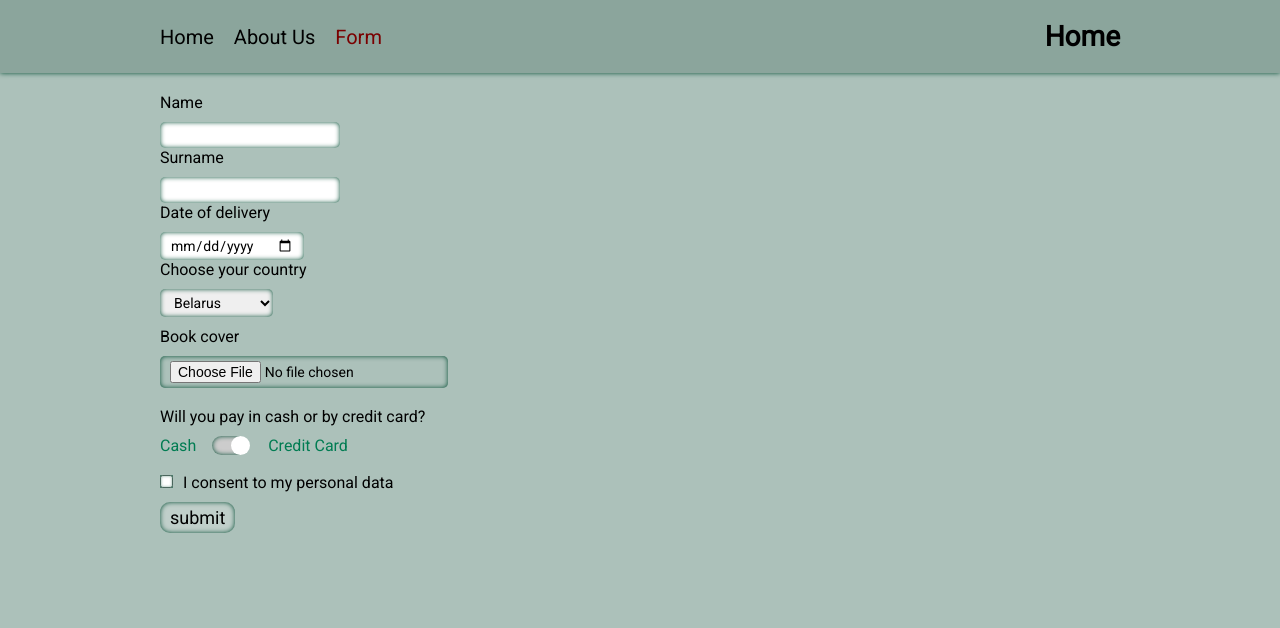
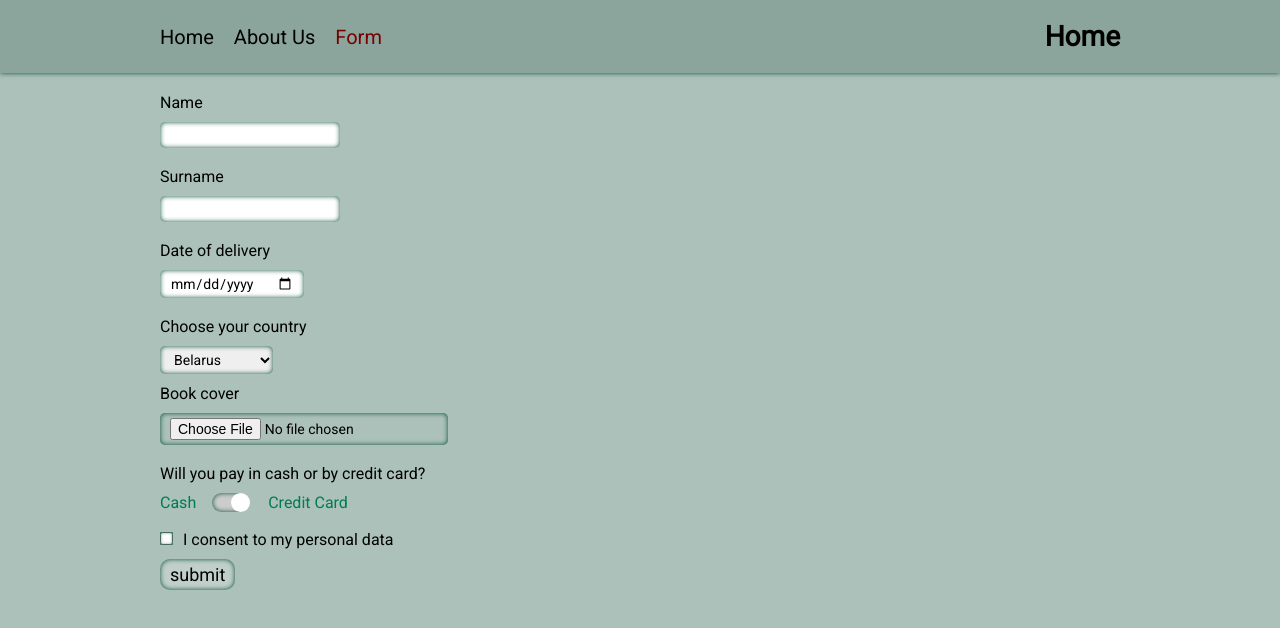
Before and after one commit to Tatiana-312/react2023q1, a React (Vite) app in the folder react-components/: page /form in a window 1280 px wide. Shown: the top 628 px of the page. Built offline with nearby package versions, Linux system fonts and the light colour scheme.

Commit message:
fix: fix errors with lint

```diff
--- a/react-components/src/components/Input/Input.module.css
+++ b/react-components/src/components/Input/Input.module.css
@@ -1,5 +1,6 @@
 .label {
   padding: 0;
+  display: block;
 }
 
 .input {
--- a/react-components/src/pages/FormPage/formPageState.interface.ts
+++ b/react-components/src/pages/FormPage/formPageState.interface.ts
@@ -1,3 +1,3 @@
 import { FormCardListProps } from '../../components/FormCardList/formCardListProps.interface';
 
-export interface FormPageState extends FormCardListProps {}
+export type FormPageState = FormCardListProps;
```
Also changed, not shown: react-components/src/components/ToggleSwitch/ToggleSwitch.tsx (+6 -1 lines).
